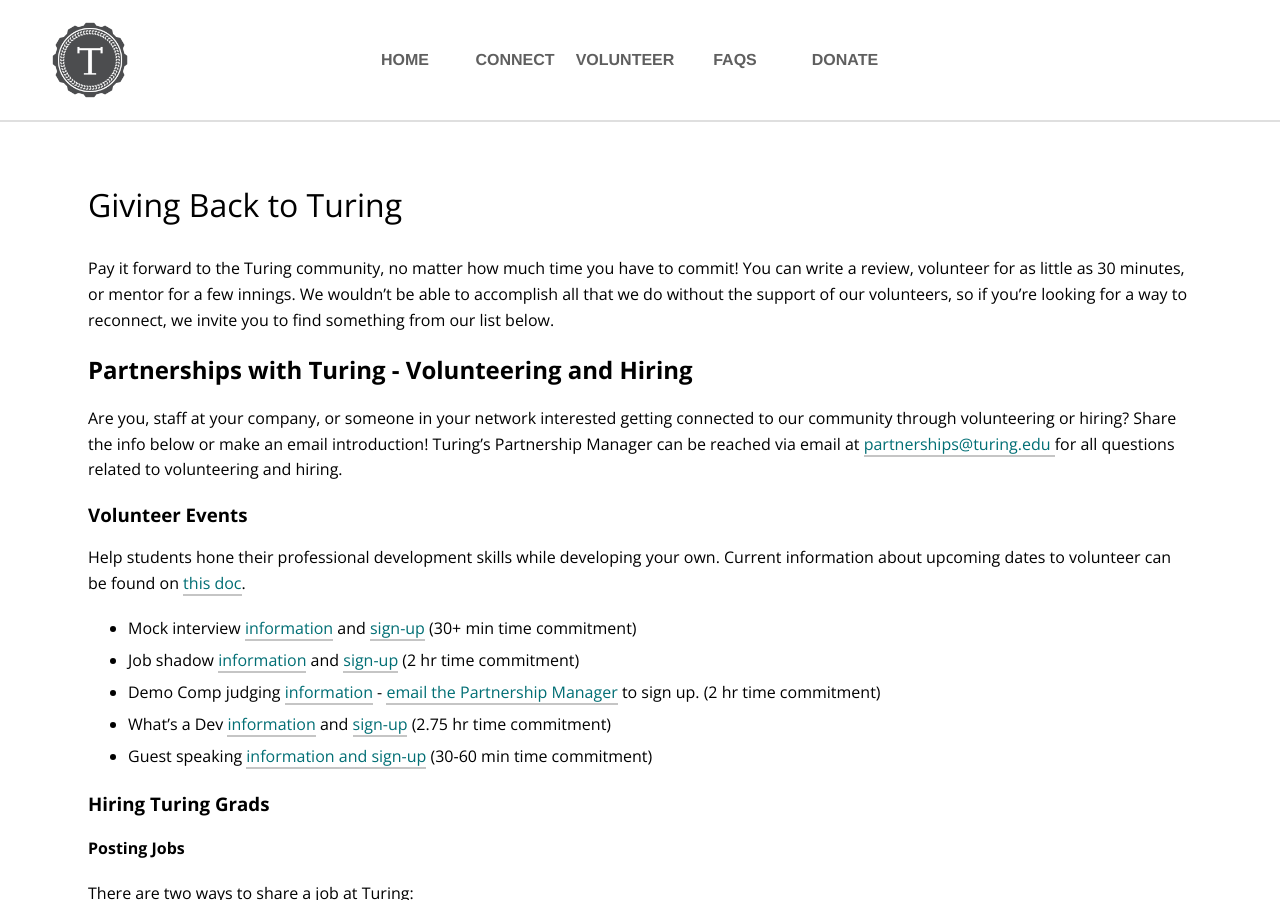
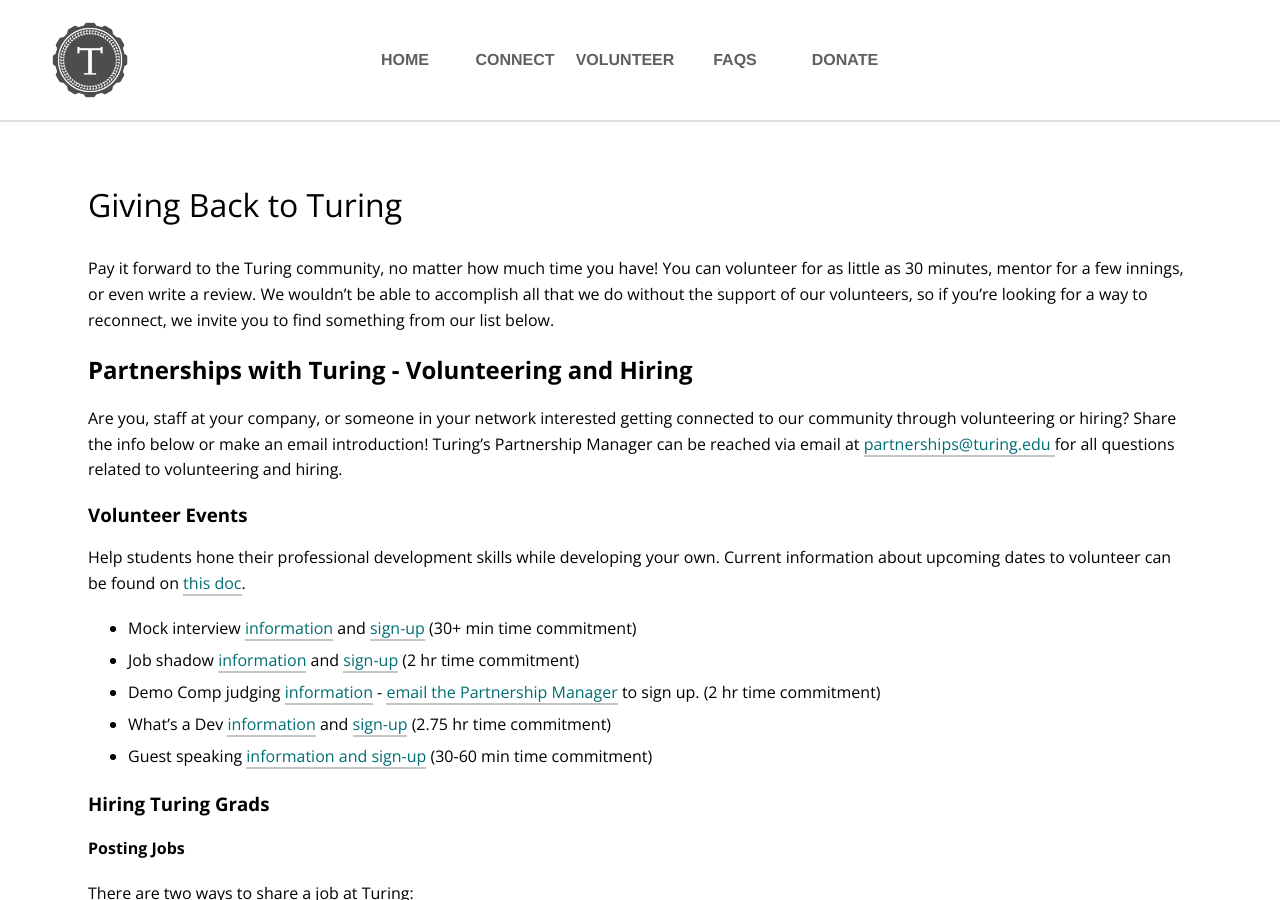
Before and after one commit to turingschool/alumni-site, a Jekyll site: the page built from volunteer.md, in a window 1280 px wide and 900 px high. Built offline with Jekyll 4.4.1, drawn with Linux system fonts in a browser that asks for light colours; nearby versions of some CDN libraries; comment, search, counter and statistics services are not loaded.

Commit message:
Update volunteer.md

```diff
--- a/volunteer.md
+++ b/volunteer.md
@@ -4,7 +4,7 @@ title: Giving Back to Turing
 permalink: /volunteer/
 ---
 
-Pay it forward to the Turing community, no matter how much time you have to commit! You can write a review, volunteer for as little as 30 minutes, or mentor for a few innings. We wouldn't be able to accomplish all that we do without the support of our volunteers, so if you're looking for a way to reconnect, we invite you to find something from our list below.
+Pay it forward to the Turing community, no matter how much time you have! You can volunteer for as little as 30 minutes, mentor for a few innings, or even write a review. We wouldn't be able to accomplish all that we do without the support of our volunteers, so if you're looking for a way to reconnect, we invite you to find something from our list below.
 
 ## Partnerships with Turing - Volunteering and Hiring
 Are you, staff at your company, or someone in your network interested getting connected to our community through volunteering or hiring? Share the info below or make an email introduction! Turing's Partnership Manager can be reached via email at <a href="mailto:partnerships@turing.edu ">partnerships@turing.edu </a> for all questions related to volunteering and hiring.
```
